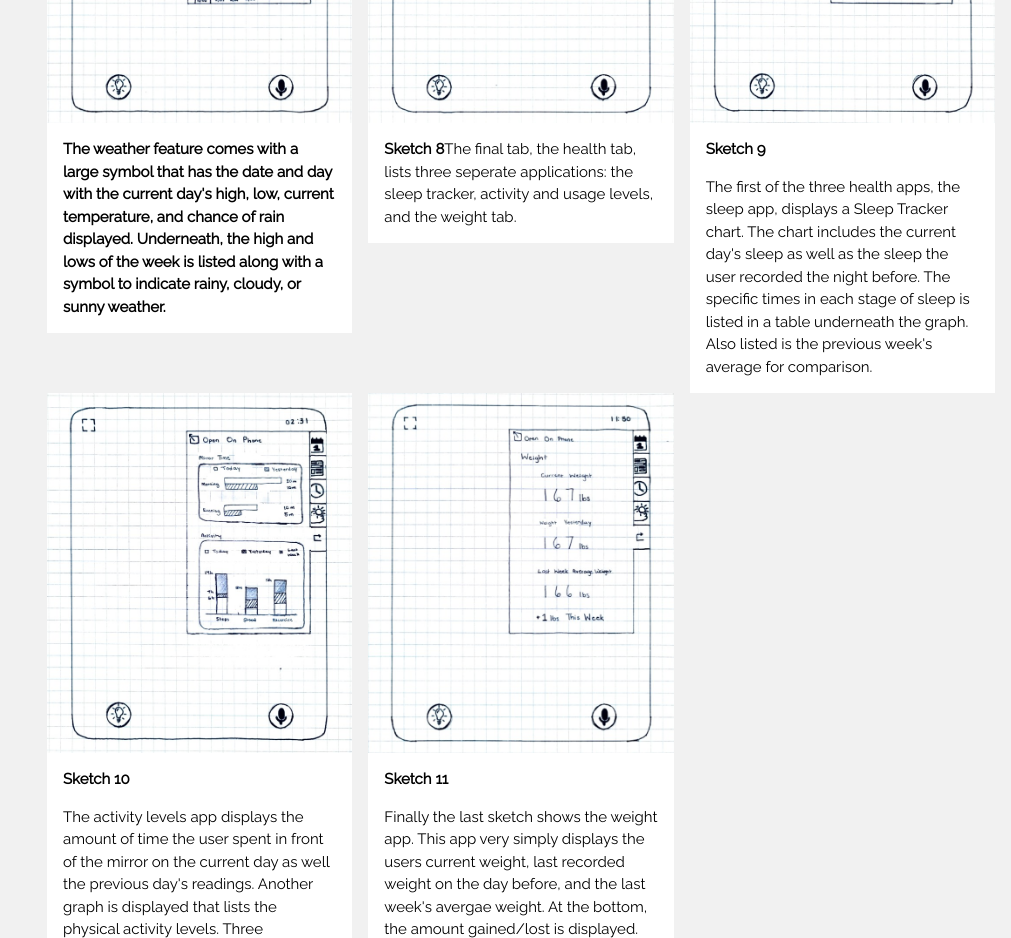
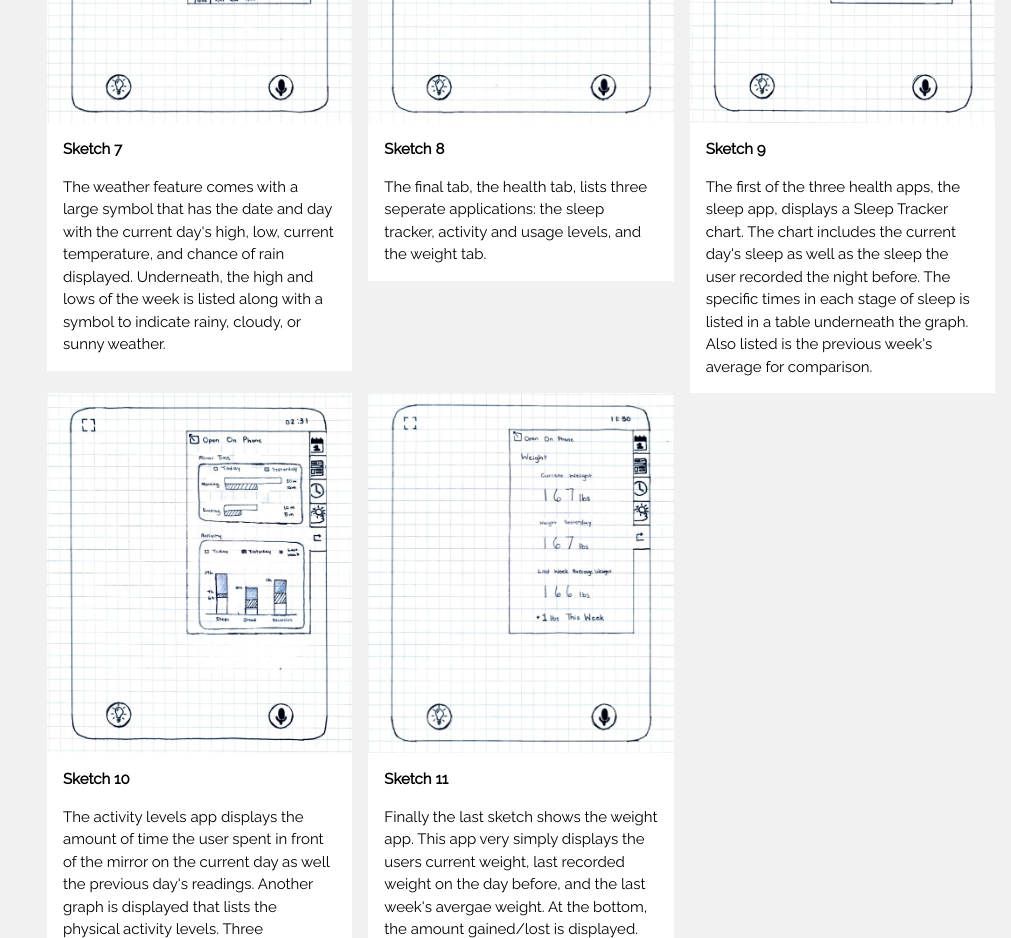
Before and after one commit to Rene-Baquero/p2.rene.baquero, a plain HTML site: page index.html in a window 1280 px wide. Shown: the part 1860-2798 px from the top of the page, without its empty margins (269-1280 px from the left). Drawn offline with nearby package versions, Linux system fonts and the light colour scheme.

Commit message:
Fix description error

```diff
--- a/index.html
+++ b/index.html
@@ -132,19 +132,18 @@ body,h1,h2,h3,h4,h5,h6 {font-family: "Raleway", sans-serif}
     <div class="w3-third w3-container w3-margin-bottom">
       <img src="Sketches/Sketch7.jpeg" alt="Sketch 7" style="width:100%">
       <div class="w3-container w3-white">
-        <p><b>The weather feature comes with a large symbol that has the date and day with the current day's high,
+        <p><b>Sketch 7</b></p>
+        <p>The weather feature comes with a large symbol that has the date and day with the current day's high,
             low, current temperature, and chance of rain displayed. Underneath, the high and lows of the week is listed
-            along with a symbol to indicate rainy, cloudy, or sunny weather.
-        </b></p>
-        <p></p>
+            along with a symbol to indicate rainy, cloudy, or sunny weather.</p>
       </div>
     </div>
     <div class="w3-third w3-container w3-margin-bottom">
       <img src="Sketches/Sketch8.jpeg" alt="Sketch 8" style="width:100%">
       <div class="w3-container w3-white">
-        <p><b>Sketch 8</b>The final tab, the health tab, lists three seperate applications: the sleep tracker,
-        activity and usage levels, and the weight tab.</p>
-        <p></p>
+        <p><b>Sketch 8</b></p>
+        <p>The final tab, the health tab, lists three seperate applications: the sleep tracker,
+            activity and usage levels, and the weight tab.</p>
       </div>
     </div>
     <div class="w3-third w3-container">
```
